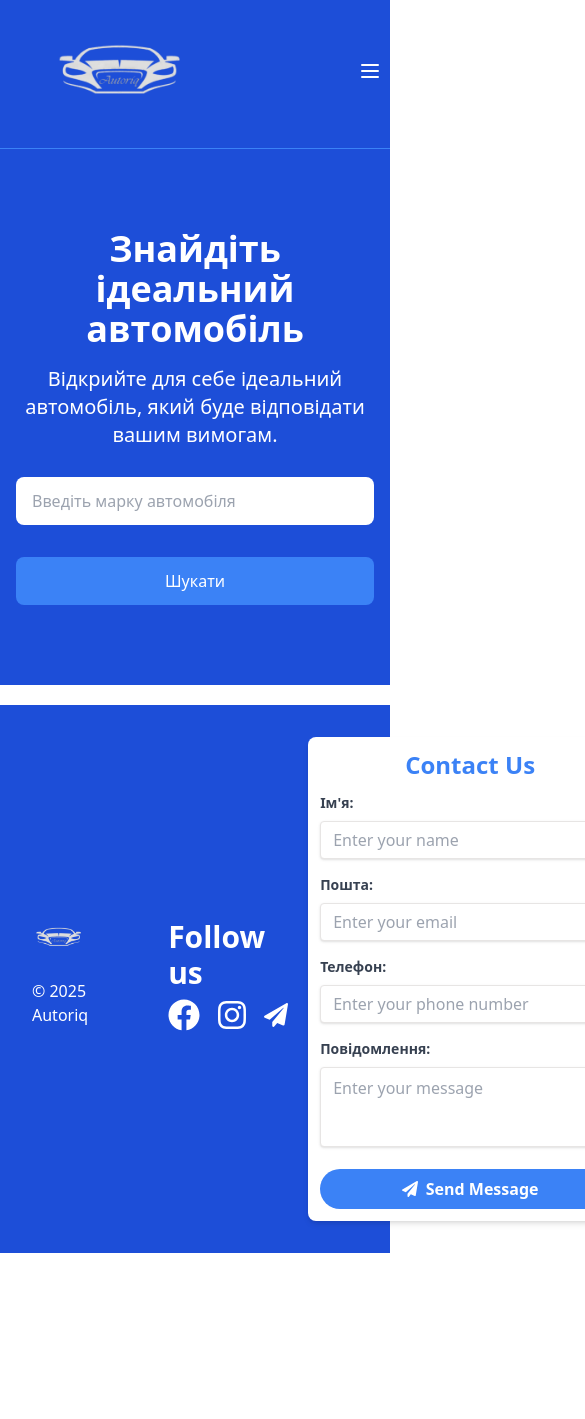
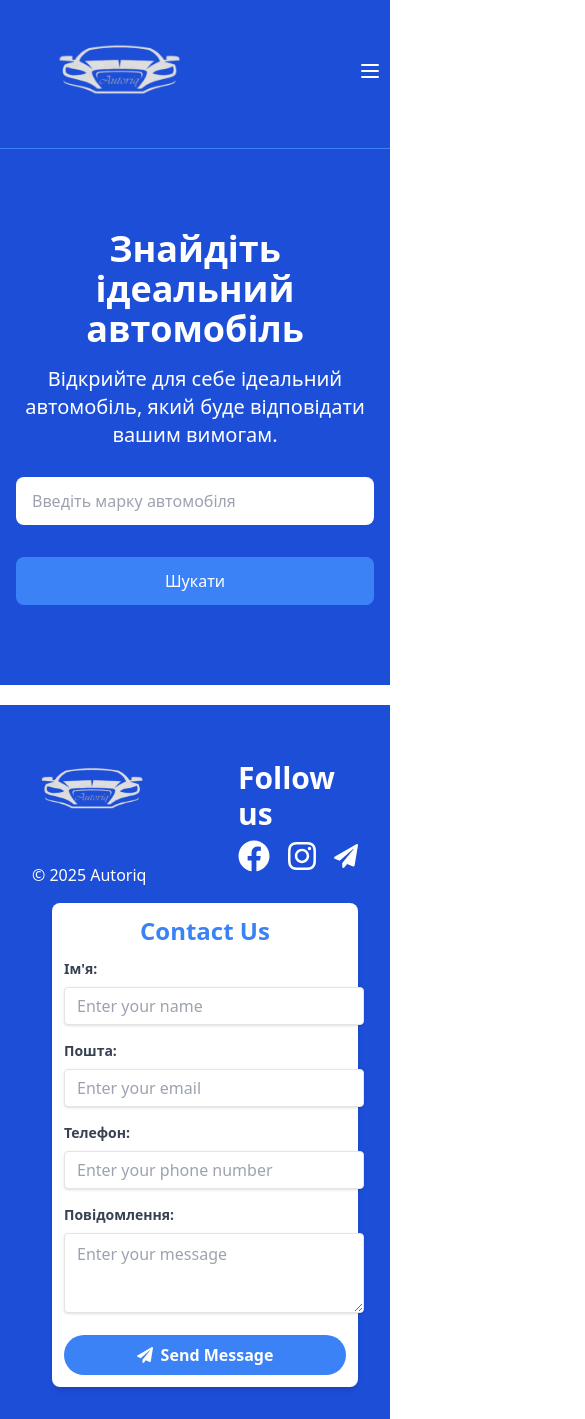
Before and after one commit to misha-fedyna/autoriq-marketplace, a Next.js app: page / in a window 390 px wide. Shown: the top 1419 px of the page, 585 px wide, since content can reach past the window. Before the commit the page ends 1253 px from the top, so only its background shows below. Built offline with nearby package versions, Linux system fonts and the light colour scheme.

Commit message:
Поправив адаптив

```diff
--- a/components/footer/Footer.jsx
+++ b/components/footer/Footer.jsx
@@ -10,7 +10,7 @@ const Footer = () => {
   return (
     <footer className="bg-blue-700 text-white p-8 border-t-4 border-white">
       <div className="m-0">
-        <div className="flex flex-col-2 justify-between">
+        <div className="flex flex-col-2 justify-between max-sm:block">
           <div className="flex flex-col-2 items-center max-lg:gap-16">
             <div className="mb-4">
               <Link href="/">
```
